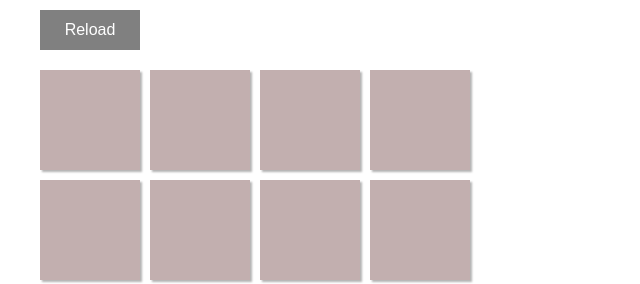
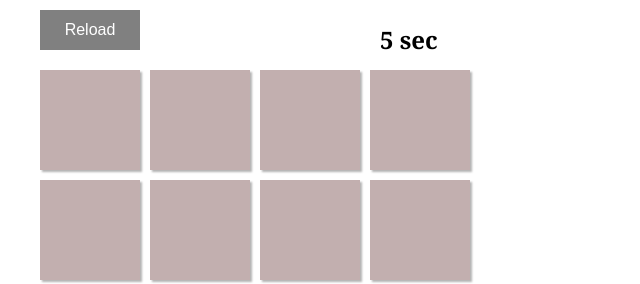
Before and after one commit to moz5691/card-memory-game, a plain HTML site: page index.html in a window 1280 px wide. Shown: the top 284 px of the page, 0-640 px from the left. Drawn offline with Linux system fonts and the light colour scheme.

Commit message:
timer added

```diff
--- a/app.js
+++ b/app.js
@@ -3,12 +3,16 @@ const cardBox = document.querySelector('.card-box');
 const cardImg = document.querySelectorAll('.card-img');
 const gameStatus = document.getElementById('game-status');
 const reloadBtn = document.getElementById('reload-btn');
+const timer = document.getElementById('timer');
 
 let isFirstCard = true;
 let firstCard, secondCard;
 let thatCard;
 let score = 0;
 let lockCards = false; // lockCards.. won't fire gameMain function.
+let totalSeconds = 0;
+let timerInterval = null;
+
 // toggle test code
 const toggle = function() {
   this.classList.toggle('flip');
@@ -26,6 +30,20 @@ const shuffle = function() {
   });
 };
 
+const timerShow = function() {
+  ++totalSeconds;
+  timer.innerHTML = totalSeconds + ' sec';
+};
+
+const startTimer = function() {
+  stopTimer();
+  timerInterval = setInterval(timerShow, 1000);
+};
+
+const stopTimer = function() {
+  clearInterval(timerInterval);
+};
+//
 // future use.  no need for now.
 const resetCards = function() {
   [firstCard, secondCard] = [null, null];
@@ -65,11 +83,13 @@ const gameMain = function() {
       score++;
       if (score === 8) {
         gameStatus.textContent = 'You won!';
+        stopTimer();
       }
     }
   }
 };
 
 shuffle();
+startTimer();
 cards.forEach(element => element.addEventListener('click', gameMain));
 reloadBtn.addEventListener('click', reload);
--- a/index.html
+++ b/index.html
@@ -65,6 +65,8 @@
   </div>
   <button id="reload-btn">Reload</button>
   <h2 id="game-status"></h2>
+  <h2 id="timer"></h2>
+
   <script src='app.js'></script>
 </body>
 
--- a/style.css
+++ b/style.css
@@ -63,6 +63,12 @@ h2 {
   left: 200px;
   top: 3px;
 }
+#timer {
+  font-family: Georgia, 'Times New Roman', Times, serif;
+  position: absolute;
+  left: 380px;
+  top: 3px;
+}
 #reload-btn {
   display: inline-block;
   background-color: grey;
```
